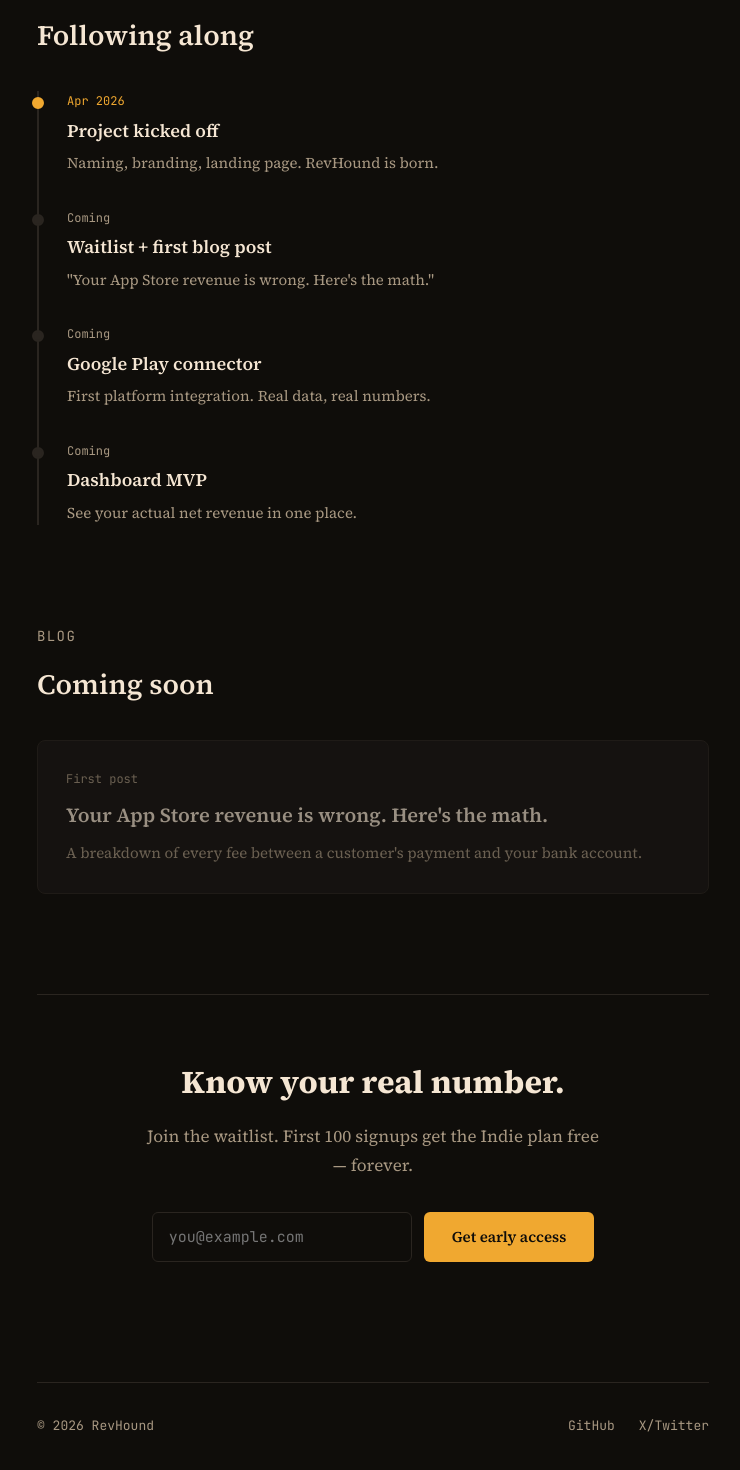
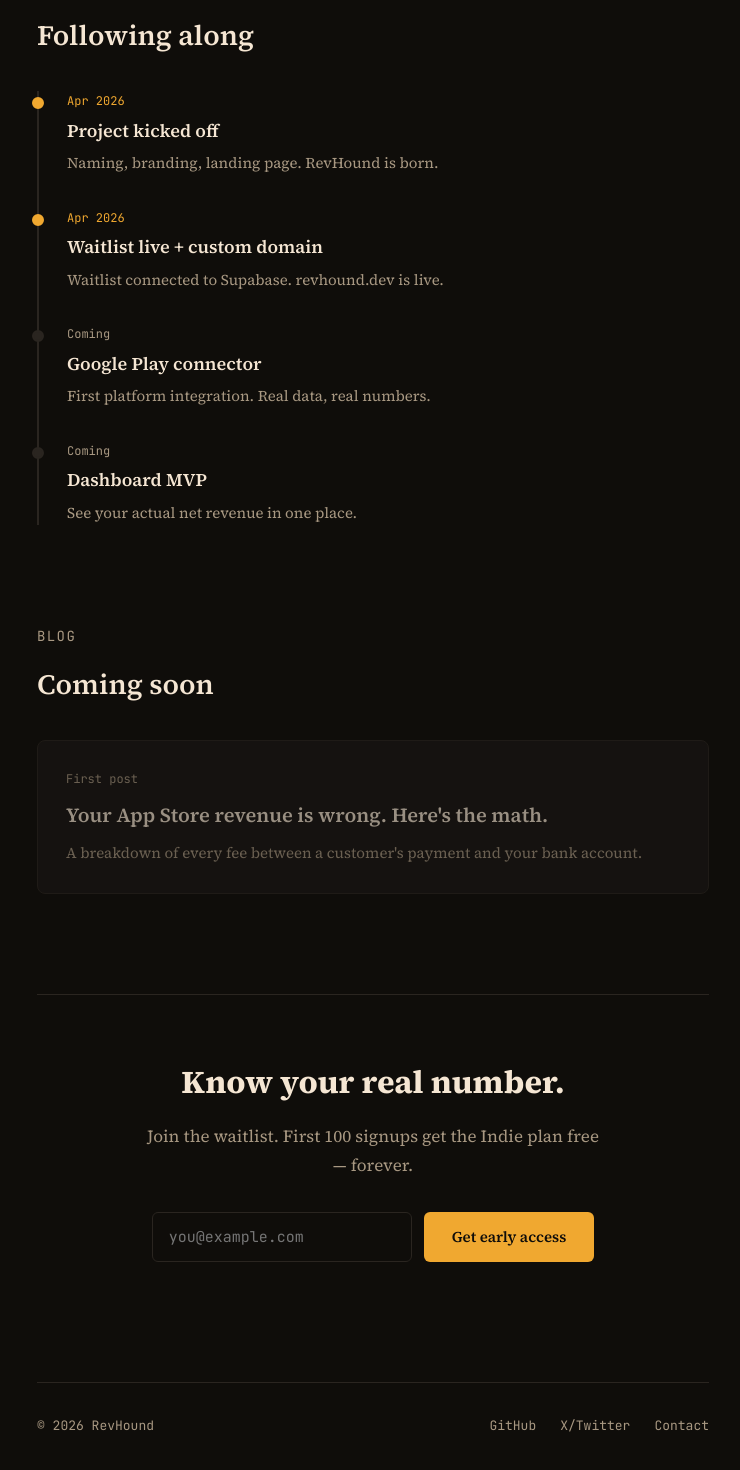
Before and after one commit to zosri/revhound, a Next.js app: page / in a window 1280 px wide. Shown: the part 3565-5035 px from the top of the page, without its empty margins (267-1007 px from the left). Built offline with nearby package versions, Linux system fonts and the light colour scheme; no server answers.

Commit message:
update footer links and build log

```diff
--- a/src/app/page.tsx
+++ b/src/app/page.tsx
@@ -87,9 +87,9 @@ const buildLog = [
     desc: "Naming, branding, landing page. RevHound is born.",
   },
   {
-    date: "Coming",
-    title: "Waitlist + first blog post",
-    desc: '"Your App Store revenue is wrong. Here\'s the math."',
+    date: "Apr 2026",
+    title: "Waitlist live + custom domain",
+    desc: "Waitlist connected to Supabase. revhound.dev is live.",
   },
   {
     date: "Coming",
@@ -718,15 +718,15 @@ async function handleSubmit(e: React.FormEvent) {
                     height: 12,
                     borderRadius: "50%",
                     background:
-                      i === 0 ? "var(--accent)" : "var(--border)",
-                    border: `2px solid ${i === 0 ? "var(--accent)" : "var(--border)"}`,
+                      i <= 1 ? "var(--accent)" : "var(--border)",
+                    border: `2px solid ${i <= 1 ? "var(--accent)" : "var(--border)"}`,
                   }}
                 />
                 <p
                   className="font-mono"
                   style={{
                     fontSize: 12,
-                    color: i === 0 ? "var(--accent)" : "var(--muted)",
+                    color: i <= 1 ? "var(--accent)" : "var(--muted)",
                     marginBottom: 4,
                   }}
                 >
@@ -919,7 +919,7 @@ async function handleSubmit(e: React.FormEvent) {
             GitHub
           </a>
           <a
-            href="https://x.com"
+            href="https://x.com/RevHoundApp"
             target="_blank"
             rel="noopener noreferrer"
             className="font-mono"
@@ -937,6 +937,24 @@ async function handleSubmit(e: React.FormEvent) {
             }
           >
             X/Twitter
+          </a>
+          <a
+            href="mailto:revhound@revhound.dev"
+            className="font-mono"
+            style={{
+              fontSize: 13,
+              color: "var(--muted)",
+              textDecoration: "none",
+              transition: "color 0.2s",
+            }}
+            onMouseEnter={(e) =>
+              (e.currentTarget.style.color = "var(--text)")
+            }
+            onMouseLeave={(e) =>
+              (e.currentTarget.style.color = "var(--muted)")
+            }
+          >
+            Contact
           </a>
         </div>
       </footer>
```
